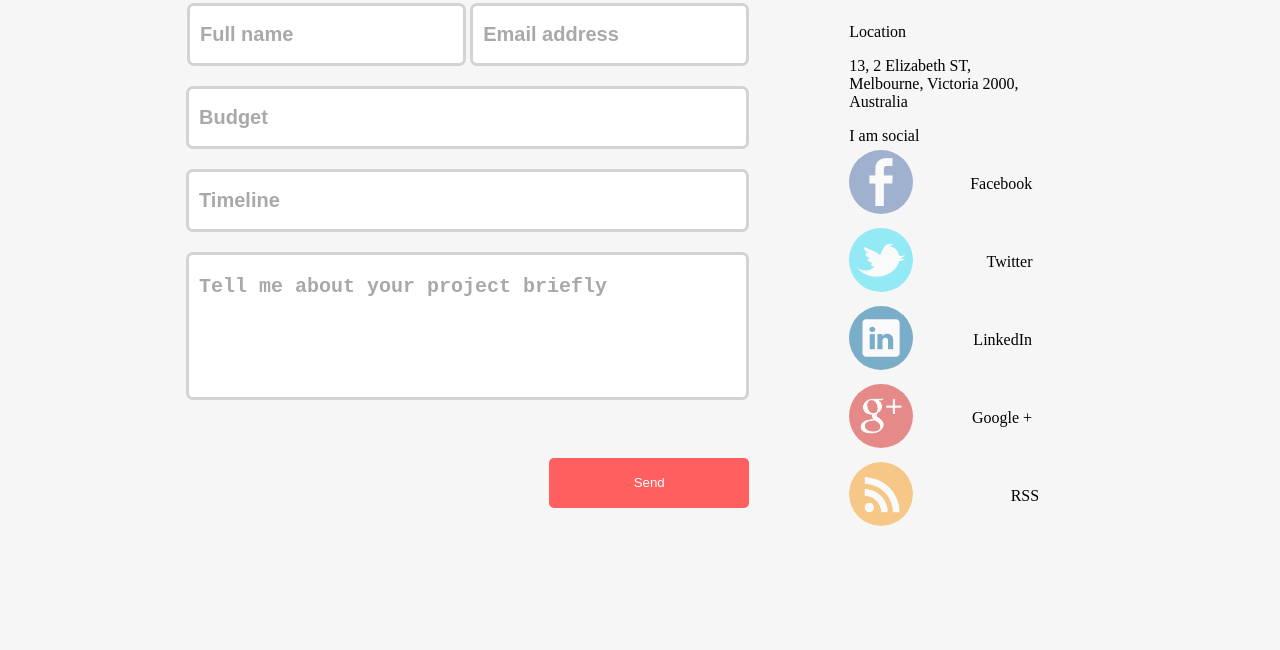
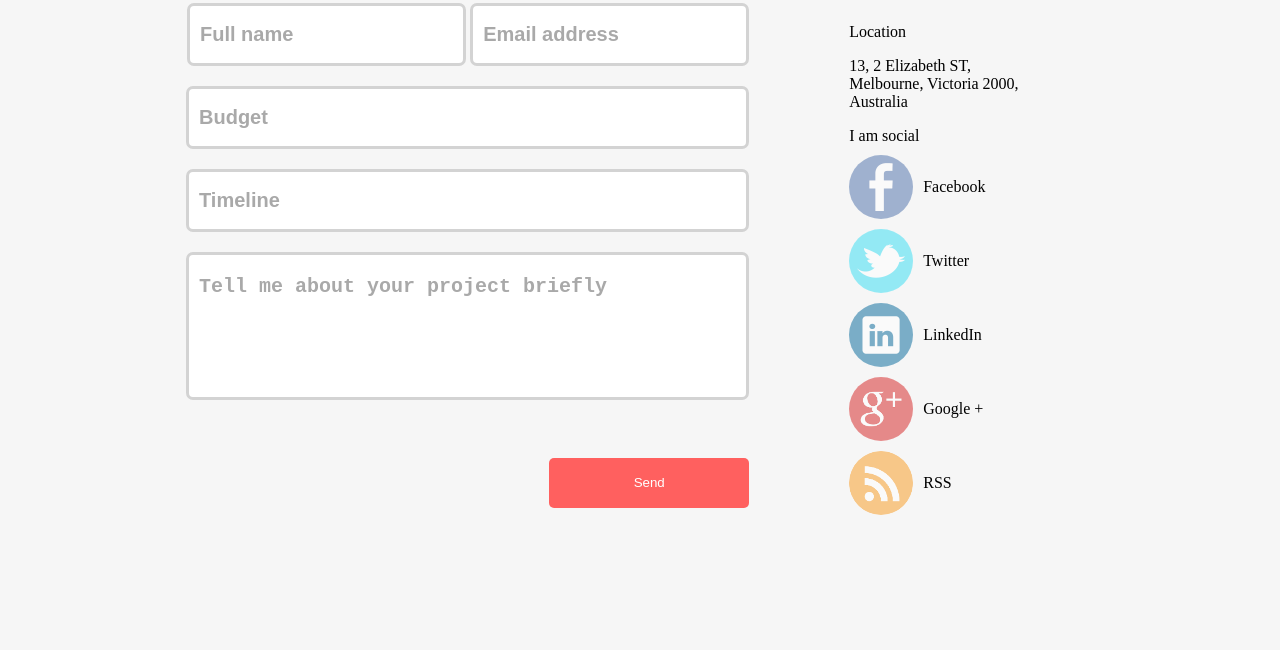
Before and after one commit to JakubK/Beetle, a website: page index.html in a window 1280 px wide. Shown: the part 3578-4228 px from the top of the page. Drawn offline with Linux system fonts and the light colour scheme.

Commit message:
Improve displaying the Social Media Icons in the 'Contact' section

```diff
--- a/src/scss/index.scss
+++ b/src/scss/index.scss
@@ -510,23 +510,21 @@ body {
         margin-left: auto;
         margin-right: auto;
 
-        input, textarea, select
-        {
+        input, textarea, select {
             border: 3px solid lightgray;
             border-radius: 7px;
             font-size: 20px;
             font-weight: bold;
-            &:focus
-            {
+
+            &:focus {
                 border: 3px solid $homeBgColor;
-                &::placeholder
-                {
+
+                &::placeholder {
                     color: black;
                 }
             }
 
-            &::placeholder
-            {
+            &::placeholder {
                 color: darkgray;
             }
         }
@@ -544,7 +542,6 @@ body {
 
                 .input-name, .input-email {
                     height: 55px;
-
                     width: calc(49% - 20px);
                     padding-left: 10px;
                     padding-right: 10px;
@@ -567,7 +564,6 @@ body {
                 padding-left: 10px;
                 padding-right: 10px;
                 height: 55px;
-
                 margin-top: 20px;
             }
 
@@ -598,8 +594,8 @@ body {
                 color: white;
                 border-radius: 5px;
                 border: none;
-                &:hover
-                {
+
+                &:hover {
                     background-color: red;
                 }
             }
@@ -609,15 +605,13 @@ body {
             margin-top: 100px;
             width: 30%;
 
-            img
-            {
+            img {
                 border-radius: 50%;
                 width: 64px;
                 height: 64px;
+                opacity: 0.5;
 
-                opacity: 0.5;
-                &:hover
-                {
+                &:hover {
                     opacity: 1;
                 }
             }
@@ -629,15 +623,20 @@ body {
                     display: flex;
                     flex-direction: column;
                     justify-content: flex-end;
+                    align-items: flex-start;
 
                     > div {
-                        display: table;
-                        margin-left: -10px;
-                        border-spacing: 10px 5px;
+                        margin-top: 10px;
+                        width:100%;
+                        display:flex;
+                        flex-direction:row;
+                        align-items:center;
+                        justify-content:flex-start;
 
-                        label {
-                            display: table-cell;
-                            vertical-align: middle;
+                        text-align:left;
+                        label
+                        {
+                            margin-left: 10px;
                         }
                     }
                 }
```
Also changed, not shown: src/css/index.css.
